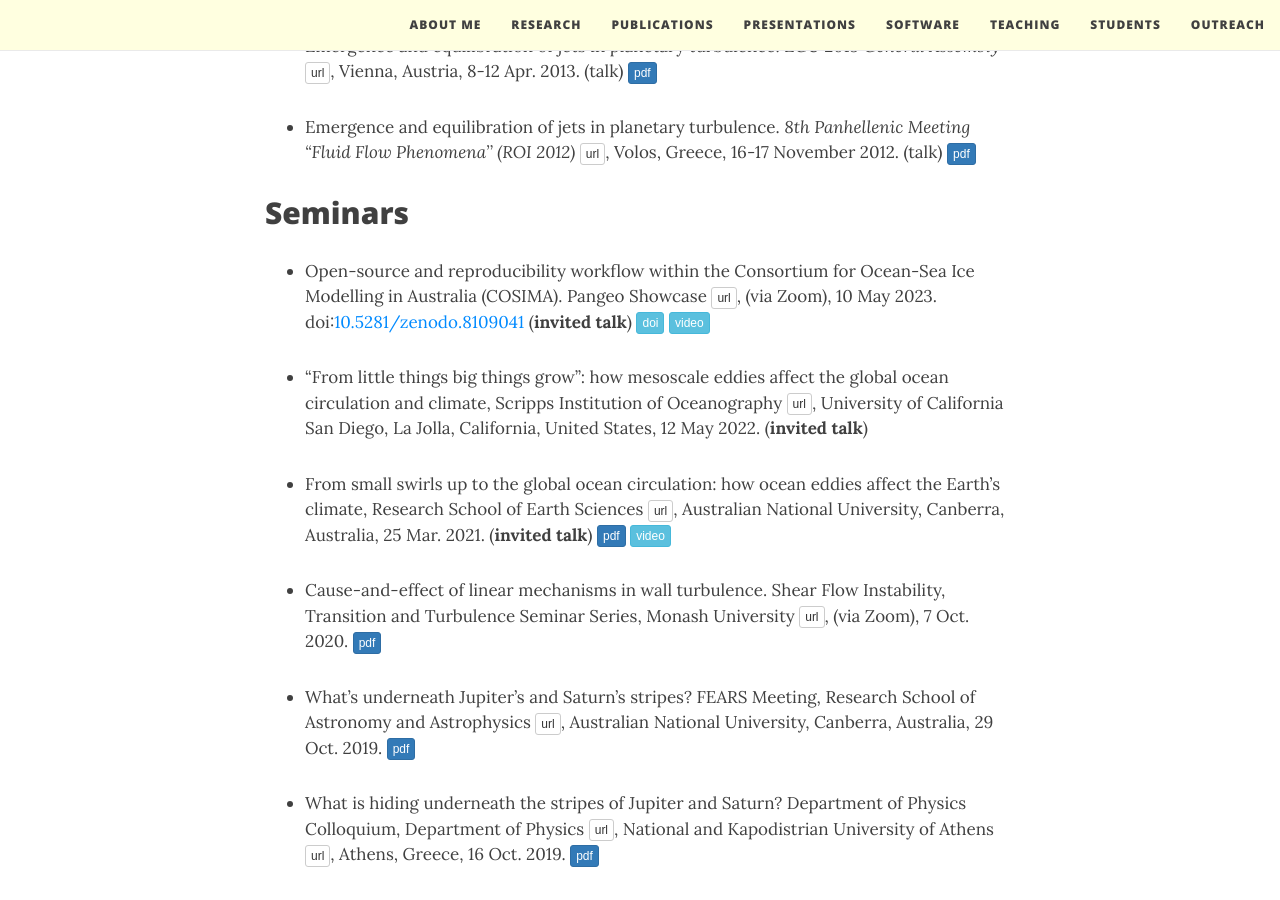
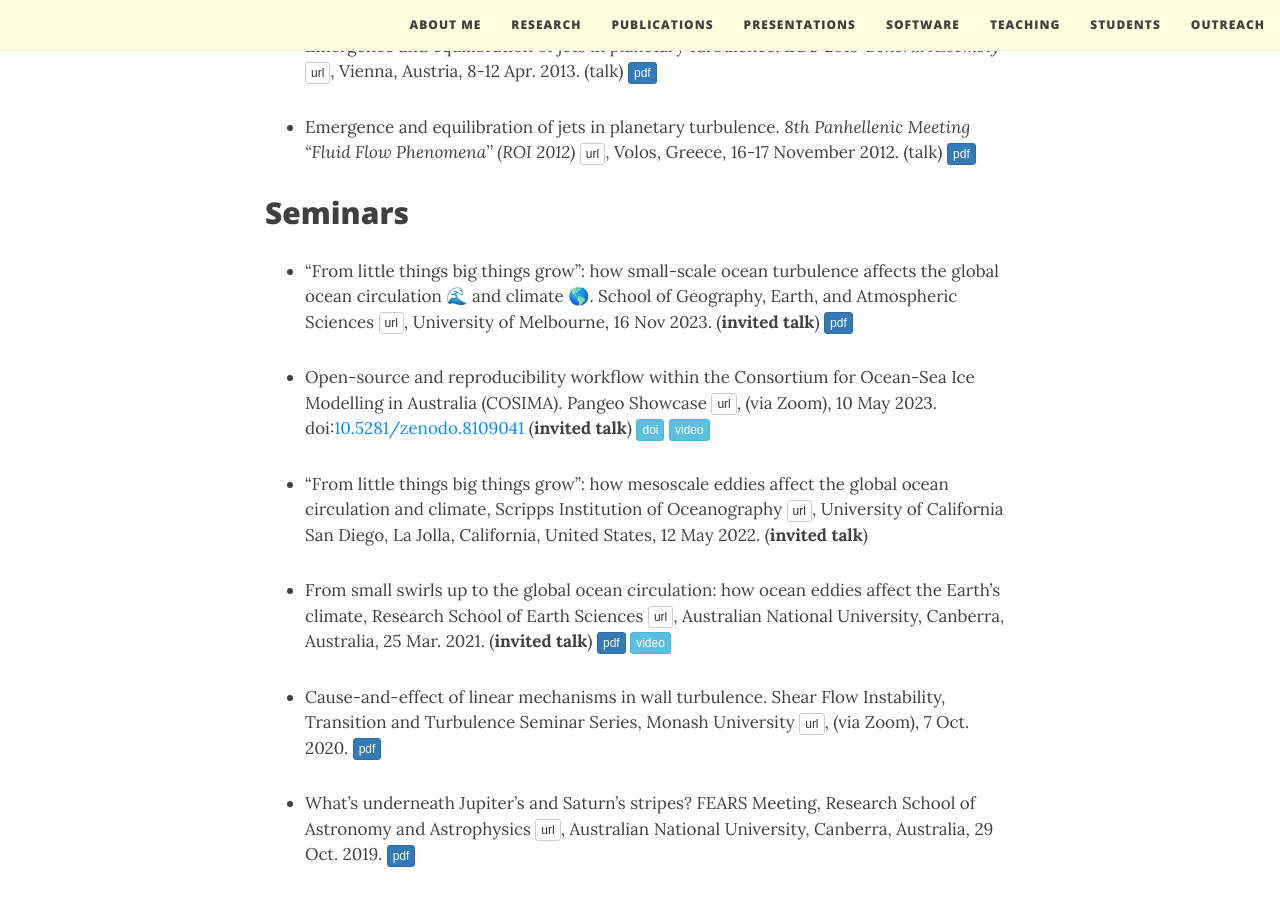
Before and after one commit to navidcy/navidcy.github.io, a Jekyll site: the page built from presentations.md, in a window 1280 px wide and 900 px high, scrolled down 2146 px. Built offline with Jekyll 4.4.1, drawn with Linux system fonts in a browser that asks for light colours; nearby versions of some CDN libraries.

Commit message:
add SGEAS talk

```diff
--- a/presentations.md
+++ b/presentations.md
@@ -52,6 +52,8 @@ title: Presentations
 
 ## Seminars
 
+- “From little things big things grow”: how small-scale ocean turbulence affects the global ocean circulation 🌊 and climate 🌎. School of Geography, Earth, and Atmospheric Sciences [<span class="btn btn-default btn-xs{{end}}" style="font-family:sans-serif;">url</span>][sgeas-site]{:target="_blank"}, University of Melbourne, 16 Nov 2023. (**invited talk**) [<span class="btn btn-primary btn-xs{{end}}" style="font-family:sans-serif;">pdf</span>][SGEAS-Nov2023]
+
 - Open-source and reproducibility workflow within the Consortium for Ocean-Sea Ice Modelling in Australia (COSIMA). Pangeo Showcase [<span class="btn btn-default btn-xs{{end}}" style="font-family:sans-serif;">url</span>][pangeo-showcase-site]{:target="_blank"}, (via Zoom), 10 May 2023. doi:[10.5281/zenodo.8109041](https://doi.org/10.5281/zenodo.8109041) (**invited talk**) [<span class="btn btn-info btn-xs{{end}}" style="font-family:sans-serif;">doi</span>](https://doi.org/10.5281/zenodo.8109041){:target="_blank"} [<span class="btn btn-info btn-xs{{end}}" style="font-family:sans-serif;">video</span>][pangeo-showcase-youtube]{:target="_blank"}
 
 - “From little things big things grow”: how mesoscale eddies affect the global ocean circulation and climate, Scripps Institution of Oceanography [<span class="btn btn-default btn-xs{{end}}" style="font-family:sans-serif;">url</span>][Scripps-site]{:target="_blank"}, University of California San Diego, La Jolla, California, United States, 12 May 2022. (**invited talk**)
@@ -98,6 +100,7 @@ title: Presentations
 
 - Verification of the predictions of SSST in nonlinear simulations. 2nd  Meeting of "Zonal Jets and Eddies" team, International Space Science Institute (ISSI) [<span class="btn btn-default btn-xs{{end}}" style="font-family:sans-serif;">url</span>][ISSI-site]{:target="_blank"}, Bern, Switzerland, 2-5 Apr. 2013. [<span class="btn btn-primary btn-xs{{end}}" style="font-family:sans-serif;">pdf</span>][ISSI_Apr2013]
 
+[SGEAS-Nov2023]: SGEAS_2023.pdf
 [pangeo-showcase-youtube]: https://youtu.be/48A9_AxbvUg
 [ALCS23-oceananigans]: ALCS23-Oceananigans.pdf
 [RSES-Mar2021]: RSES-EddiesClimate_Mar2021.pdf
```
Also changed, not shown: other parts of presentations.md (+1 -0 lines), 1 other file.
